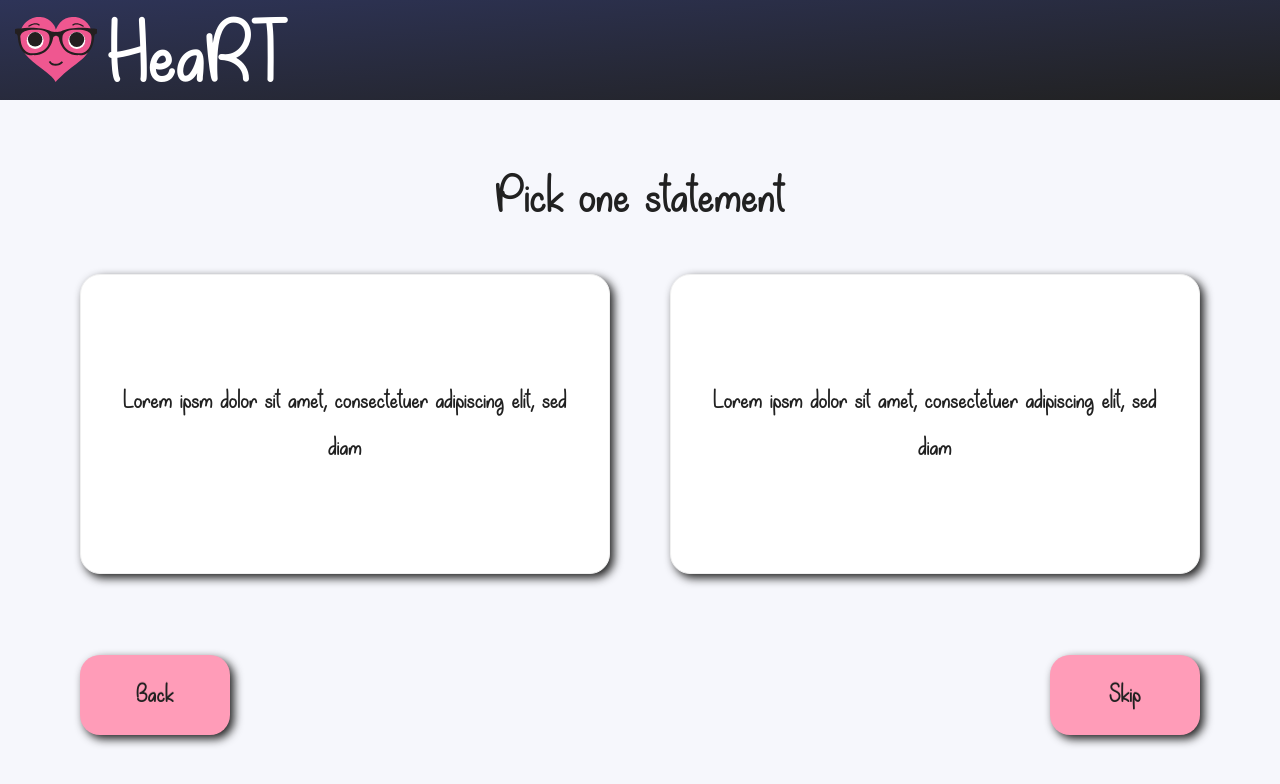
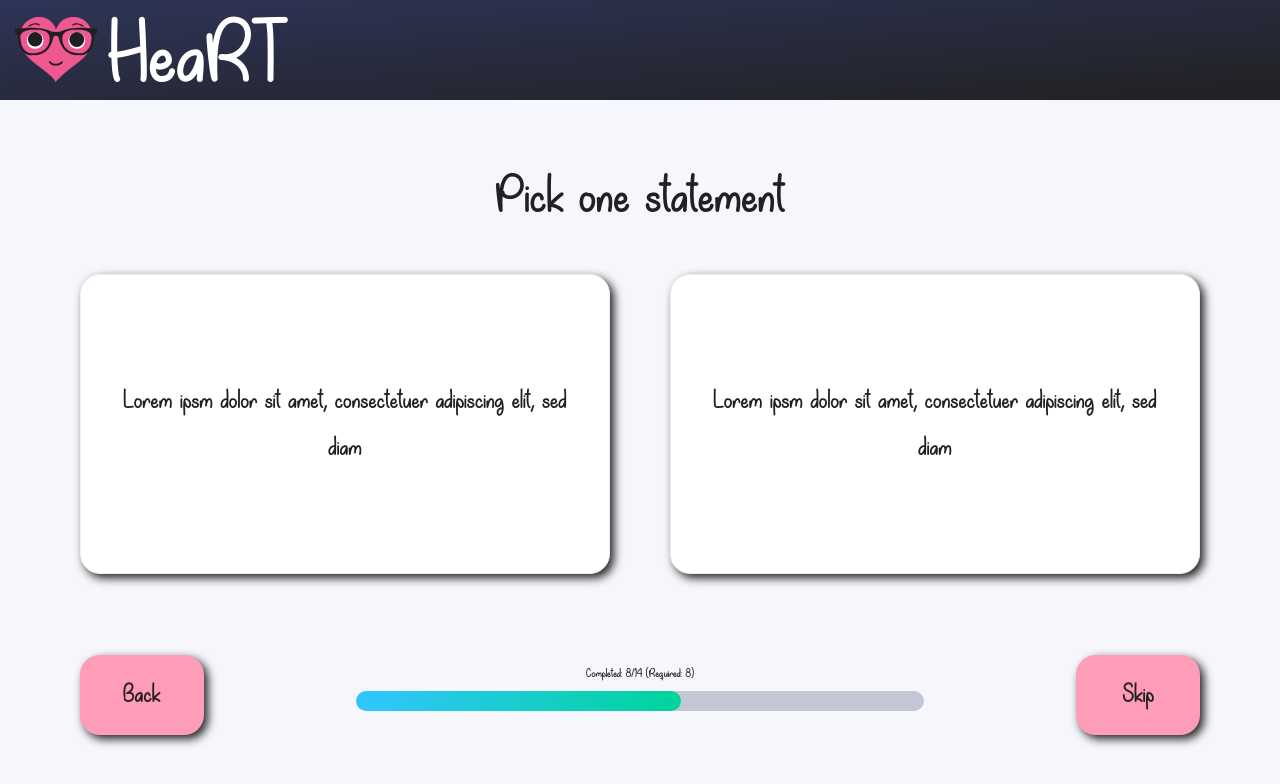
Before and after one commit to HeartUoA/HeaRT, a React (Create React App) app: page /DisplayCards in a window 1280 px wide. Shown: the top 784 px of the page. Built offline with nearby package versions, Linux system fonts and the light colour scheme.

Commit message:
feat(displaycards.tsx): added progress bar to the display cards UI
Added a progress bar to the display cards UI that can dynamically calculate progress and display it

```diff
--- a/src/pages/DisplayCards.tsx
+++ b/src/pages/DisplayCards.tsx
@@ -1,6 +1,6 @@
 import React, { useState } from "react";
 
-import { Card, Button, Typography, Layout } from "antd";
+import { Card, Button, Typography, Layout, Progress } from "antd";
 
 import logo from "../assets/images/logo.svg";
 import "../styles/DisplayCards.css";
@@ -11,13 +11,17 @@ const initialValues = {
 
 const DisplayCards: React.FC = () => {
   const [state] = useState(initialValues);
+
   const onBackClick = () => {
-    // TODO: Write code here to redirect to course info screen
+    // TODO: Write code here to redirect to course info screen or to previous card
   };
 
   const onSkipClick = () => {
-    // TODO: Write code here to redirect to instructions screen
+    // TODO: Write code here to redirect to the next card or another incomplete card
   };
+
+  const progressMade = { completed: 8, total: 14 };
+
   return (
     <div className="DisplayCards">
       <Layout.Header className="DisplayCards-Header">
@@ -47,6 +51,31 @@ const DisplayCards: React.FC = () => {
           >
             <Typography className="Navigation-Button-Text">Back</Typography>
           </Button>
+          <div className="Progress">
+            <Typography>
+              Completed: {progressMade.completed}/{progressMade.total}{" "}
+              (Required: 8)
+            </Typography>
+            <Progress
+              className="Progress-Bar"
+              strokeColor={
+                progressMade.completed >= 8
+                  ? {
+                      from: "#32C5FF",
+                      to: "#00D49B",
+                    }
+                  : {
+                      from: "#7491F2",
+                      to: "#32C5FF",
+                    }
+              }
+              trailColor="#C3C6D4"
+              status={progressMade.completed >= 8 ? "success" : "active"}
+              percent={(progressMade.completed / progressMade.total) * 100}
+              showInfo={false}
+              strokeWidth={20}
+            />
+          </div>
           <Button
             type="primary"
             className="NavigationButton"
--- a/src/pages/Homepage.tsx
+++ b/src/pages/Homepage.tsx
@@ -1,17 +1,20 @@
 import React from "react";
-import { Link } from "react-router-dom";
+import { withRouter, RouteComponentProps } from "react-router-dom";
 
 import { Button, Typography } from "antd";
 import logo from "../assets/images/logo.svg";
 import "../styles/Homepage.css";
 
-const Homepage: React.FC = () => {
+type RouterProps = RouteComponentProps;
+
+const Homepage: React.FC<RouteComponentProps> = (props) => {
   const onPlayClick = () => {
-    // TODO: Write code here to redirect to course info screen
+    props.history.push("/DisplayCards");
   };
 
   const onInstructionsClick = () => {
-    // TODO: Write code here to redirect to instructions screen
+    // TODO: Change code here to redirect to instructions screen (add URL)
+    // props.history.push("URL-HERE");
   };
 
   return (
@@ -26,11 +29,9 @@ const Homepage: React.FC = () => {
         </Typography>
       </div>
       <div className="Buttons-Container">
-        <Link to="/DisplayCards">
-          <Button className="Button" onClick={onPlayClick}>
-            <Typography className="Button-Text">Play</Typography>
-          </Button>
-        </Link>
+        <Button className="Button" onClick={onPlayClick}>
+          <Typography className="Button-Text">Play</Typography>
+        </Button>
         <Button type="default" className="Button" onClick={onInstructionsClick}>
           <Typography className="Button-Text">Instructions</Typography>
         </Button>
@@ -39,4 +40,4 @@ const Homepage: React.FC = () => {
   );
 };
 
-export default Homepage;
+export default withRouter(Homepage);
--- a/src/styles/DisplayCards.css
+++ b/src/styles/DisplayCards.css
@@ -84,6 +84,7 @@
 
 .Navigation {
   justify-content: space-between;
+  align-items: center;
   display: flex;
   flex-direction: row;
   margin: 15px 30px;
@@ -98,3 +99,16 @@
 .Navigation-Button-Text {
   font-size: 30px;
 }
+
+.Progress {
+  display: flex;
+  flex-direction: column;
+  align-items: center;
+  width: 100%;
+  padding-bottom: 15px;
+}
+
+.Progress-Bar {
+  width: 65%;
+  margin: 5px 0px 0px;
+}
```
